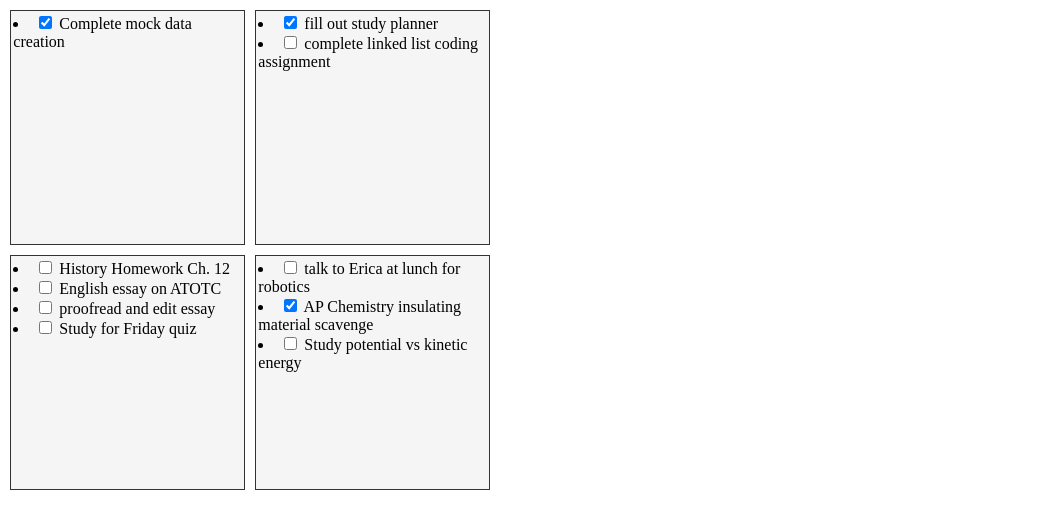
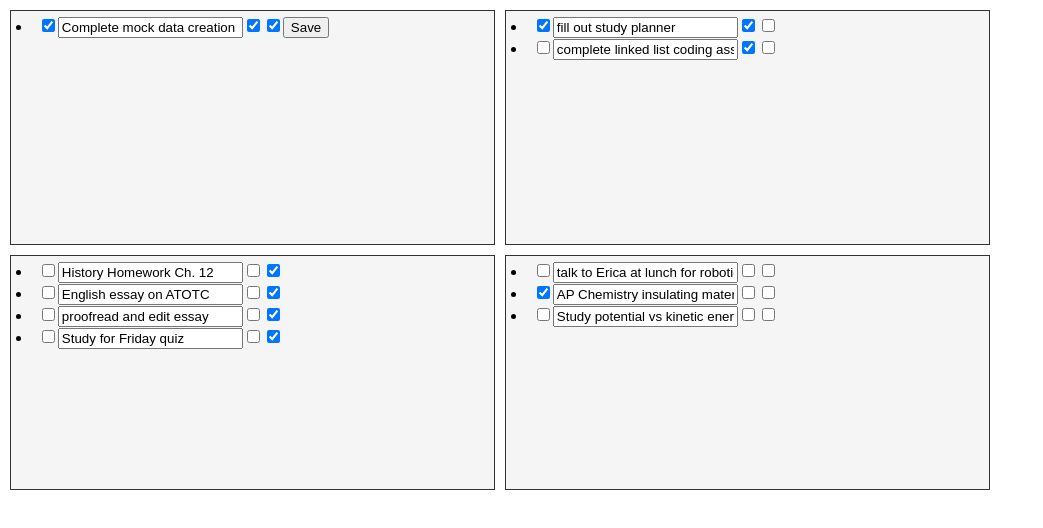
Before and after one commit to GitFitCode/hackathon-todos, an Angular app: page / in a window 1280 px wide. Both pictures are taken after a click on the checkbox 45 px from the left and 22 px from the top of the page. Shown: the top 528 px of the page, without its empty margins (0-1043 px from the left). Built offline with nearby package versions, Linux system fonts and the light colour scheme.

Commit message:
todo updating basic cases and structure taken care of

```diff
--- a/src/app/app.component.css
+++ b/src/app/app.component.css
@@ -4,6 +4,6 @@ article {
 }
 
 grid-view {
-  width: 500px;
+  width: 1000px;
   height: 500px;
 }
--- a/src/app/app.module.ts
+++ b/src/app/app.module.ts
@@ -1,5 +1,6 @@
 import { BrowserModule } from '@angular/platform-browser';
 import { NgModule } from '@angular/core';
+import { ReactiveFormsModule } from '@angular/forms';
 
 import { AppComponent } from './app.component';
 import { GridViewComponent } from './grid-view/grid-view.component';
@@ -14,7 +15,8 @@ import { TodoComponent } from './todo/todo.component';
     TodoComponent
   ],
   imports: [
-    BrowserModule
+    BrowserModule,
+    ReactiveFormsModule
   ],
   providers: [],
   bootstrap: [AppComponent]
--- a/src/app/grid-card/grid-card.component.html
+++ b/src/app/grid-card/grid-card.component.html
@@ -1,3 +1,7 @@
 <div class="grid-card">
-  <todo *ngFor="let todo of todos" [todo]="todo"></todo>
+  <todo
+    *ngFor="let todo of todos; let todoId = index;"
+    [todo]="todo"
+    (todoUpdated)="todoUpdated($event, todoId)">
+  </todo>
 </div>
--- a/src/app/grid-card/grid-card.component.ts
+++ b/src/app/grid-card/grid-card.component.ts
@@ -37,13 +37,24 @@ export class GridCardComponent implements OnInit, OnDestroy {
       this.subjectToSubscribeToName = 'neither';
     }
 
-    // concactenate specific subject name with 'Subject'
+    // concatenate specific subject name with 'Subject'
     this.subjectToSubscribeToName += 'Subject';
     this.subjectToSubscribeToNameSub = this.todoUpdaterService[this.subjectToSubscribeToName].subscribe((newTodoArray: Todo[]) => {
       this.todos = newTodoArray;
     });
   }
 
+  //called when a todo is changed and saved.
+  //calls service and passes in todo index and current grid-card values for urgent and important
+  todoUpdated(newTodoData: Todo, todoId: number) {
+    this.todoUpdaterService.todoUpdated(
+      newTodoData,
+      todoId,
+      this.isUrgent,
+      this.isImportant
+    );
+  }
+
   ngOnDestroy() {
     if (this.subjectToSubscribeToNameSub) this.todoUpdaterService[this.subjectToSubscribeToName].unsubscribe();
   }
--- a/src/app/todo-updater.service.ts
+++ b/src/app/todo-updater.service.ts
@@ -10,8 +10,8 @@ import { Todo } from './todo.interface';
 
 export class TodoUpdaterService {
   //the filtered arrays of todos for each card
+  private urgentImportant: Todo[] = [];
   private urgent: Todo[] = [];
-  private urgentImportant: Todo[] = [];
   private important: Todo[] = [];
   private neither: Todo[] = [];
 
@@ -53,4 +53,66 @@ export class TodoUpdaterService {
     this.importantSubject.next(this.important);
     this.neitherSubject.next(this.neither);
   }
+
+  //handle any saved changes on a todo
+  todoUpdated(
+    newTodoData: Todo,
+    todoId: number,
+    sourceCardIsUrgent: boolean,
+    sourceCardIsImportant: boolean) {
+
+      // 1) FOR ALL UPDATES:
+      //reach out to database and update the todo entry based off UID (unique id)
+      //this.http(PATCH, url, newTodoData)
+
+
+      // 2) FOR URGENT/IMPORTANT PROPERTY UPDATES:
+      //changing these properties will move the todo to a new card
+      //so update both source and destination card arrays
+
+      /*
+       * Note: if the updates do not change the card then there is no need to change the arrays:
+       * the changes will be recorded in database as above
+       * the new changes remain visible on the form/todo
+       * on reload all todos will be loaded from database
+       * [this strategy will need to be updated if drag & drop is implemented]
+      */
+      if (newTodoData.isUrgent !== sourceCardIsUrgent || newTodoData.isImportant !== sourceCardIsImportant) {
+        this.updateCardArrays(newTodoData, todoId, sourceCardIsUrgent, sourceCardIsImportant);
+        this.emitNewTodoArrays();
+      }
+  }
+
+  //update source and destination card arrays
+  private updateCardArrays(
+    newTodoData: Todo,
+    todoId: number,
+    sourceCardIsUrgent: boolean,
+    sourceCardIsImportant: boolean) {
+      //delete todo from previous, source array using splice
+      const sourceArrayName = this.buildArrayVariableName(sourceCardIsUrgent, sourceCardIsImportant);
+      this[sourceArrayName].splice(todoId, 1);
+
+      //add todo to new, destination array
+      const destinationArrayName = this.buildArrayVariableName(newTodoData.isUrgent, newTodoData.isImportant);
+      this[destinationArrayName].push({...newTodoData});
+  }
+
+  //takes the two boolean properties and returns a string corresponding to card array name
+  private buildArrayVariableName(isUrgent: boolean, isImportant: boolean): string {
+    let arrayVariableName;
+    if (isUrgent && isImportant) {
+      arrayVariableName = 'urgentImportant';
+    }
+    else if (isUrgent) {
+      arrayVariableName = "urgent";
+    }
+    else if (isImportant) {
+      arrayVariableName = 'important';
+    }
+    else {
+      arrayVariableName = 'neither';
+    }
+    return arrayVariableName;
+  }
 }
--- a/src/app/todo/todo.component.html
+++ b/src/app/todo/todo.component.html
@@ -1,4 +1,15 @@
-<li>
-  <input type="checkbox" [checked]="todo.isCompleted">
-  {{ todo.name }}
+<li [formGroup]="todoForm">
+  <input formControlName="isCompleted" type="checkbox" [checked]="todo.isCompleted">
+  <input formControlName="name" type="text">
+  <input formControlName="isUrgent" type="checkbox" [checked]="todo.isUrgent">  <!-- (change)="onUrgentChange()" -->
+  <input formControlName="isImportant" type="checkbox" [checked]="todo.isImportant">
+
+  <!-- Only appears once user changes todo fields (once changed does not go away until saved currently) -->
+  <button
+    *ngIf="todoForm.dirty"
+    class="button-save"
+    type="submit"
+    (click)="onTodoUpdateSave()">
+    Save
+  </button>
 </li>
--- a/src/app/todo/todo.component.ts
+++ b/src/app/todo/todo.component.ts
@@ -1,4 +1,5 @@
-import { Component, Input, OnInit } from '@angular/core';
+import { Component, Input, OnInit, Output, EventEmitter } from '@angular/core';
+import { FormGroup, FormControl } from '@angular/forms';
 
 import { Todo } from '../todo.interface';
 
@@ -8,12 +9,29 @@ import { Todo } from '../todo.interface';
   styleUrls: ['./todo.component.css']
 })
 export class TodoComponent implements OnInit {
+  todoForm: FormGroup;
 
   @Input('todo') todo: Todo;
+  @Output('todoUpdated') todoUpdated: EventEmitter<Todo> = new EventEmitter();
 
   constructor() { }
 
   ngOnInit(): void {
+    //create form and form controls. Populate them with inputted todo values
+    this.todoForm = new FormGroup({
+      isCompleted: new FormControl(this.todo.isCompleted),
+      name: new FormControl(this.todo.name),
+      isUrgent: new FormControl(this.todo.isUrgent),
+      isImportant: new FormControl(this.todo.isImportant),
+    });
   }
 
+  //called when user saves changes
+  onTodoUpdateSave() {
+    //emit new todo values to parent grid-card to be passed to service
+    this.todoUpdated.emit(this.todoForm.value);
+
+    //set form back to pristine to remove "save" button
+    this.todoForm.markAsPristine();
+  }
 }
```
